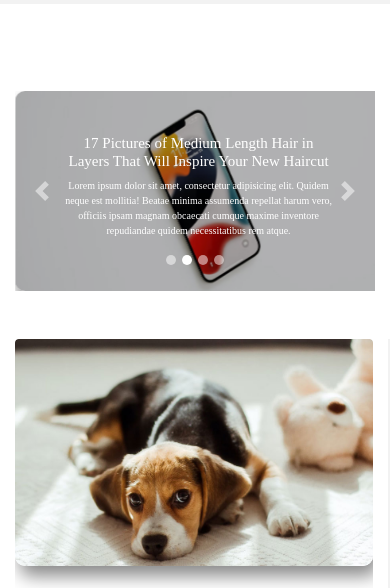
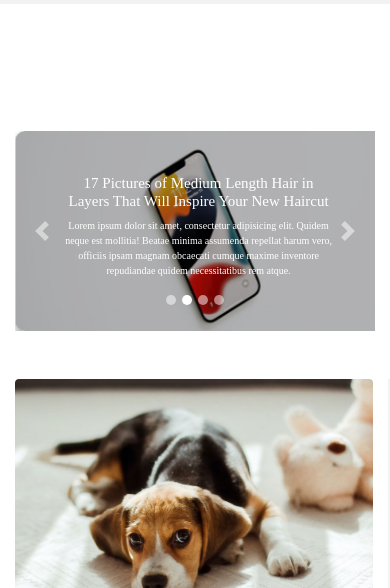
Before and after one commit to AnnalakshmiMuruganantham/blog, a plain HTML site: page index.html in a window 390 px wide. Shown: the part 67-655 px from the top of the page. Drawn offline with nearby package versions, Linux system fonts and the light colour scheme.

Commit message:
Update style.css

```diff
--- a/assets/css/style.css
+++ b/assets/css/style.css
@@ -238,7 +238,7 @@ img{
   border-radius: 10px;
 }
   #banner {
-    margin-top: 110px;
+    margin-top: 150px;
   }
   .carousel-caption h2{
     font-size: 15px;
```
